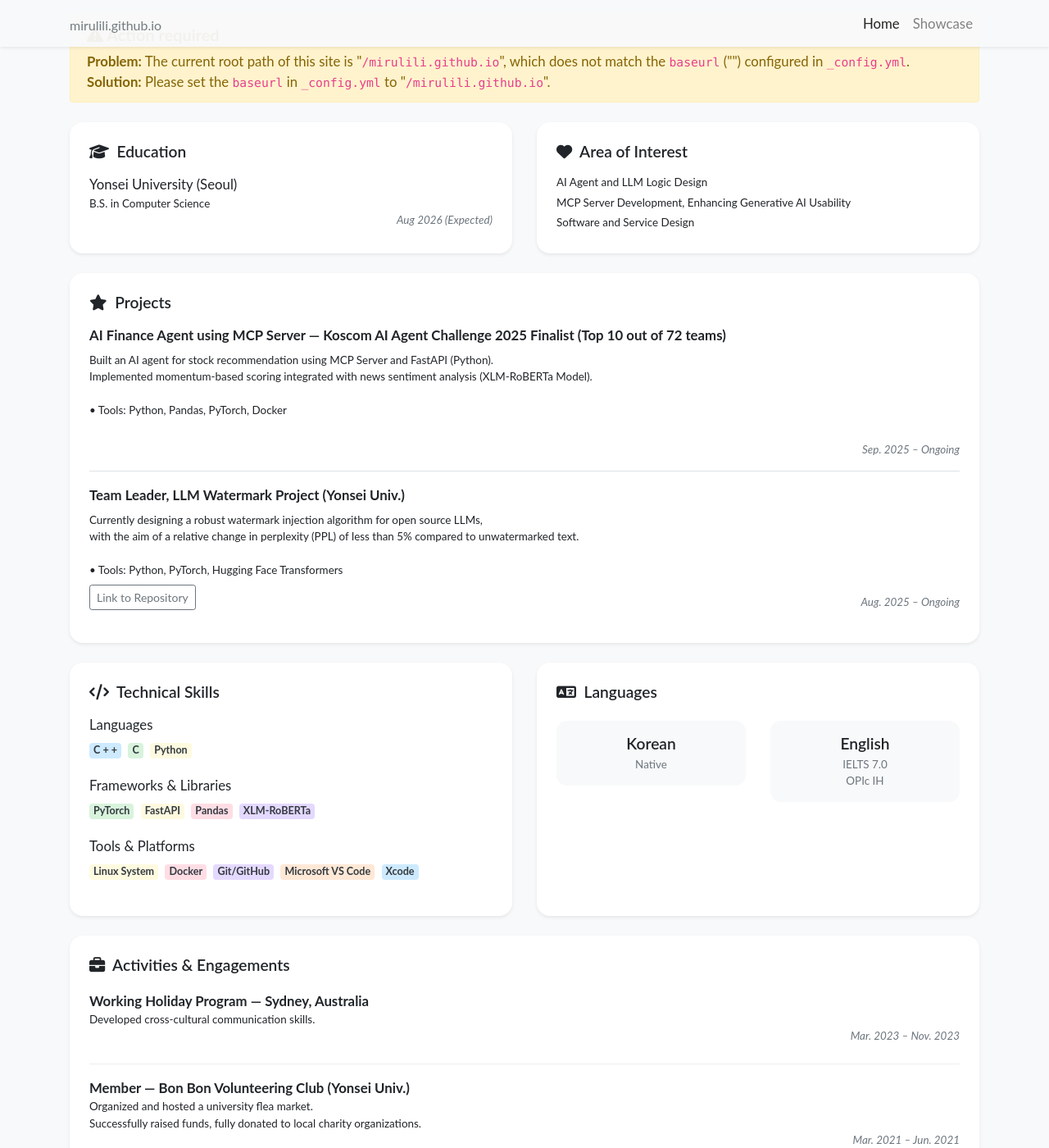
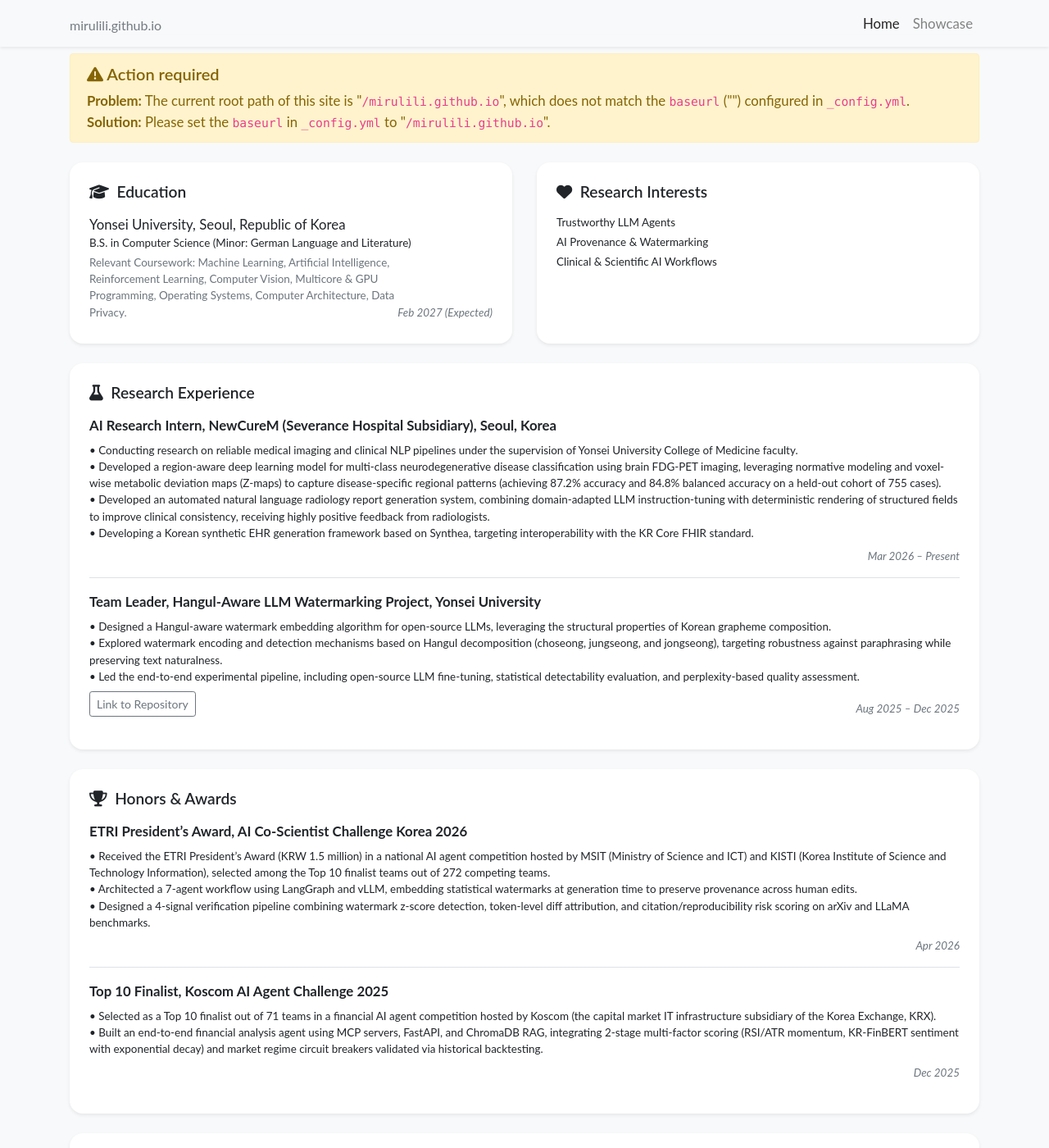
Before and after one commit to mirulili/mirulili.github.io, a Jekyll site: the page built from index.html, in a window 1280 px wide and 1400 px high, scrolled down 511 px. Shown: the whole window at 82% size. Built offline with Jekyll 4.4.1, drawn with Linux system fonts in a browser that asks for light colours; nearby versions of some CDN libraries; a style sheet for code colours, icons or effects is not loaded; some of the changed text lies outside the part shown.

Commit message:
feat: update profile data and add section card widget for research experience

```diff
--- a/_data/profile.yml
+++ b/_data/profile.yml
@@ -8,7 +8,7 @@ navbar_name: "mirulili.github.io"
 #- name: Position 2 without logo
 
 
-email: "heejikang.miru(at)gmail.com"
+email: "mirulili(at)yonsei.ac.kr"
 # cv_link: link-to-your-cv-file
 # gscholar: xFmQpf4AAAAJ  # This is an example, replace it with your own Google Scholar ID
 github: mirulili
@@ -23,10 +23,11 @@ linkedin: heeji-kang
 short_bio_text_justify: false
 short_bio: >-
   <p>
-  I am a passionate Computer Science student with a strong foundation in CS principles and algorithms. I also enjoy algorithmic problem-solving, having solved over 400 problems on the competitive programming site, Baekjoon.
+  I am a Computer Science student at Yonsei University and an AI Research Intern at a Severance Hospital Subsidiary.
   </p>
   <p>
-  I am currently leading a capstone project on LLM watermarking, an area that aligns with my keen interest in generative AI. I genuinely hope to contribute to innovative projects.
+  My research focuses on building reliable and auditable AI systems, particularly LLM-based agents operating in high-stakes environments. I am interested in AI provenance, trustworthy agent architectures, and domain-adapted language models with applications in scientific and clinical discovery. My interdisciplinary background in computer science and German language and literature informs my focus on language, reasoning, and human-AI collaboration.
+  I genuinely hope to contribute to innovative projects.
   </p>
 
 portrait_url: /assets/images/photos/avatar.jpeg
@@ -34,74 +35,101 @@ portrait_url: /assets/images/photos/avatar.jpeg
   #in New Zealand, 2023
 
 education:
-- name: Yonsei University (Seoul)
+- name: Yonsei University, Seoul, Republic of Korea
   # logo: /assets/images/badges/yonsei_logo.png
   dept: >-
-    B.S. in Computer Science
-  date: Aug 2026 (Expected)
+    B.S. in Computer Science (Minor: German Language and Literature)
+  position: >-
+    <span class="text-muted">Relevant Coursework: Machine Learning, Artificial Intelligence, Reinforcement Learning, Computer Vision, Multicore &amp; GPU Programming, Operating Systems, Computer Architecture, Data Privacy.</span>
+  date: Feb 2027 (Expected)
+
+
+research_experience:
+- title: AI Research Intern, NewCureM (Severance Hospital Subsidiary), Seoul, Korea
+  date: Mar 2026 – Present
+  abstract: >-
+    • Conducting research on reliable medical imaging and clinical NLP pipelines under the supervision of Yonsei University College of Medicine faculty.<br>
+    • Developed a region-aware deep learning model for multi-class neurodegenerative disease classification using brain FDG-PET imaging, leveraging normative modeling and voxel-wise metabolic deviation maps (Z-maps) to capture disease-specific regional patterns (achieving 87.2% accuracy and 84.8% balanced accuracy on a held-out cohort of 755 cases).<br>
+    • Developed an automated natural language radiology report generation system, combining domain-adapted LLM instruction-tuning with deterministic rendering of structured fields to improve clinical consistency, receiving highly positive feedback from radiologists.<br>
+    • Developing a Korean synthetic EHR generation framework based on Synthea, targeting interoperability with the KR Core FHIR standard.
+
+- title: Team Leader, Hangul-Aware LLM Watermarking Project, Yonsei University
+  date: Aug 2025 – Dec 2025
+  abstract: >-
+    • Designed a Hangul-aware watermark embedding algorithm for open-source LLMs, leveraging the structural properties of Korean grapheme composition.<br>
+    • Explored watermark encoding and detection mechanisms based on Hangul decomposition (choseong, jungseong, and jongseong), targeting robustness against paraphrasing while preserving text naturalness.<br>
+    • Led the end-to-end experimental pipeline, including open-source LLM fine-tuning, statistical detectability evaluation, and perplexity-based quality assessment.
+  link:
+    url: https://github.com/mirulili/3Ch-Jamo-Watermark
+    text: Link to Repository
+
+
+awards:
+- title: ETRI President’s Award, AI Co-Scientist Challenge Korea 2026
+  date: Apr 2026
+  abstract: >-
+    • Received the ETRI President’s Award (KRW 1.5 million) in a national AI agent competition hosted by MSIT (Ministry of Science and ICT) and KISTI (Korea Institute of Science and Technology Information), selected among the Top 10 finalist teams out of 272 competing teams.<br>
+    • Architected a 7-agent workflow using LangGraph and vLLM, embedding statistical watermarks at generation time to preserve provenance across human edits.<br>
+    • Designed a 4-signal verification pipeline combining watermark z-score detection, token-level diff attribution, and citation/reproducibility risk scoring on arXiv and LLaMA benchmarks.
+
+- title: Top 10 Finalist, Koscom AI Agent Challenge 2025
+  date: Dec 2025
+  abstract: >-
+    • Selected as a Top 10 finalist out of 71 teams in a financial AI agent competition hosted by Koscom (the capital market IT infrastructure subsidiary of the Korea Exchange, KRX).<br>
+    • Built an end-to-end financial analysis agent using MCP servers, FastAPI, and ChromaDB RAG, integrating 2-stage multi-factor scoring (RSI/ATR momentum, KR-FinBERT sentiment with exponential decay) and market regime circuit breakers validated via historical backtesting.
+
+
+engineering_experience:
+- title: Software Developer Intern, NewCureM (Severance Hospital Subsidiary), Seoul, Korea
+  date: Jan 2026 – Feb 2026
+  abstract: >-
+    • Redesigned and redeployed the corporate web platform using Node.js and Docker, modularizing frontend components and improving application maintainability.
 
 
 activities:
 - name: Working Holiday Program — Sydney, Australia
   date: Mar. 2023 – Nov. 2023
   position: >-
-    Developed cross-cultural communication skills.  <br><br>
+    Developed cross-cultural communication skills.
 
 - name: Member — Bon Bon Volunteering Club (Yonsei Univ.)
   date: Mar. 2021 – Jun. 2021
-  position:  >-
-    Organized and hosted a university flea market.  <br>
-    Successfully raised funds, fully donated to local charity organizations. <br><br>
+  position: >-
+    Organized and hosted a university flea market.<br>
+    Successfully raised funds, fully donated to local charity organizations.
 
 - name: Academic Outreach Mentor — Coursework (Yonsei Univ.)
   date: Sep. 2018 – Dec. 2018
   position: >-
-    Provided educational mentoring to out-of-school youth.  <br>
-    Focused on instructional clarity and adapting to diverse learning environments.  <br><br>
-
-
-
-projects:
-- title: AI Finance Agent using MCP Server — Koscom AI Agent Challenge 2025 Finalist (Top 10 out of 72 teams)
-  date: Sep. 2025 – Ongoing
-  abstract: >-
-    Built an AI agent for stock recommendation using MCP Server and FastAPI (Python). <br>
-    Implemented momentum-based scoring integrated with news sentiment analysis (XLM-RoBERTa Model). <br><br>
-    • Tools: Python, Pandas, PyTorch, Docker <br><br>
-
-- title: Team Leader, LLM Watermark Project (Yonsei Univ.)
-  date: Aug. 2025 – Ongoing
-  abstract: >-
-    Currently designing a robust watermark injection algorithm for open source LLMs, <br>
-    with the aim of a relative change in perplexity (PPL) of less than 5% compared to unwatermarked text.<br><br>
-    • Tools: Python, PyTorch, Hugging Face Transformers <br>
-
-  link:
-    url: https://github.com/mirulili/3Ch-Jamo-Watermark
-    text: Link to Repository
+    Provided educational mentoring to out-of-school youth.<br>
+    Focused on instructional clarity and adapting to diverse learning environments.
 
 
 techs:
-- name: Languages
-  detail: C + +, C, Python
+- name: Programming Languages
+  detail: Python, C++, C
 
-- name: Frameworks & Libraries
-  detail: PyTorch, FastAPI, Pandas, XLM-RoBERTa
+- name: ML/DL & Backend
+  detail: PyTorch, TensorFlow, Docker, Git, Linux
 
-- name: Tools & Platforms
-  detail: Linux System, Docker, Git/GitHub, Microsoft VS Code, Xcode
 
-#- name: Problem-Solving
- # detail: Solved over 400 algorithmic and data structure problems (C + +) on Baekjoon Online Judge, demonstrating a deep understanding of the basic principles of CS.
+- name: Competitive Programming
+  detail: Solved over 500+ algorithmic problems (C + +) on Baekjoon Online Judge.
 
 interest:
-- name: AI Agent and LLM Logic Design
-- name: MCP Server Development, Enhancing Generative AI Usability
-- name: Software and Service Design
+- name: Trustworthy LLM Agents
+- name: AI Provenance & Watermarking
+- name: Clinical & Scientific AI Workflows
+
 
 langs:
 - name: Korean
   detail: Native
 
 - name: English
-  detail: IELTS 7.0<br>OPIc IH
+  detail: IELTS 7.0<br>OPIC IH
+
+- name: Japanese
+
+- name: German
+  detail: Basic
--- a/_includes/widgets/education_card.html
+++ b/_includes/widgets/education_card.html
@@ -13,7 +13,7 @@
                             <div>{{ item.name }}</div>
                             <div class="small">{{ item.dept }}</div>
                             <div class="d-flex">
-                                <div>{{ item.position }}</div>
+                                <div class="small mt-1">{{ item.position }}</div>
                                 <div class="mt-auto ml-auto text-muted no-break small"><em>{{ item.date }}</em></div>
                             </div>
                         </div>
@@ -28,7 +28,7 @@
     <div class="col-md-6">
         <div class="card border-0 shadow-sm bg-white h-100 rounded-xl">
             <div class="card-body p-4">
-                <h6 class="mb-3"><i class="fas fa-heart"></i> &nbsp;Area of Interest</h6>
+                <h6 class="mb-3"><i class="fas fa-heart"></i> &nbsp;Research Interests</h6>
                 <ul class="list-unstyled mb-0">
                     {% for item in site.data.profile.interest %}
                     <li class="media mb-1">
--- /dev/null
+++ b/_includes/widgets/section_card.html
@@ -0,0 +1,13 @@
+{% if include.items %}
+    <div class="my-4 bg-white shadow-sm rounded-xl">
+        <div class="p-4">
+            <h6 class="mb-0 card-title-custom">{{ include.title }}</h6>
+            {% for item in include.items %}
+                {% include widgets/news_item.html
+                    item=item
+                    hide_bottom_border=forloop.last
+                %}
+            {% endfor %}
+        </div>
+    </div>
+{% endif %}
--- a/_includes/widgets/skills_card.html
+++ b/_includes/widgets/skills_card.html
@@ -25,14 +25,16 @@
     <div class="col-md-6">
         <div class="card border-0 shadow-sm bg-white h-100 rounded-xl">
             <div class="card-body p-4">
-                <h6 class="mb-4"><i class="fas fa-language"></i> &nbsp;Languages</h6>
+                <h6 class="mb-4"><i class="fas fa-language"></i> &nbsp;Natural Languages</h6>
                 <div class="row">
                     {% for item in site.data.profile.langs %}
-                    <div class="col-6">
-                        <div class="card bg-light border-0">
+                    <div class="col-6 mb-3">
+                        <div class="card bg-light border-0 h-100">
                             <div class="card-body text-center p-3">
                                 <h6 class="card-title mb-1">{{ item.name }}</h6>
+                                {% if item.detail %}
                                 <p class="card-text small text-muted mb-0">{{ item.detail }}</p>
+                                {% endif %}
                             </div>
                         </div>
                     </div>
--- a/index.html
+++ b/index.html
@@ -12,7 +12,18 @@ navbar_title: Home
 {% include widgets/education_card.html %}
 
 {% if site.data.display.homepage.show_news %}
-    {% include widgets/news_card.html %}
+    {% include widgets/section_card.html
+        items=site.data.profile.research_experience
+        title='<i class="fas fa-flask"></i> &nbsp;Research Experience'
+    %}
+    {% include widgets/section_card.html
+        items=site.data.profile.awards
+        title='<i class="fas fa-trophy"></i> &nbsp;Honors & Awards'
+    %}
+    {% include widgets/section_card.html
+        items=site.data.profile.engineering_experience
+        title='<i class="fas fa-laptop-code"></i> &nbsp;Engineering Experience'
+    %}
 {% endif %}
 
 {% if site.data.display.homepage.show_experience %}
```
